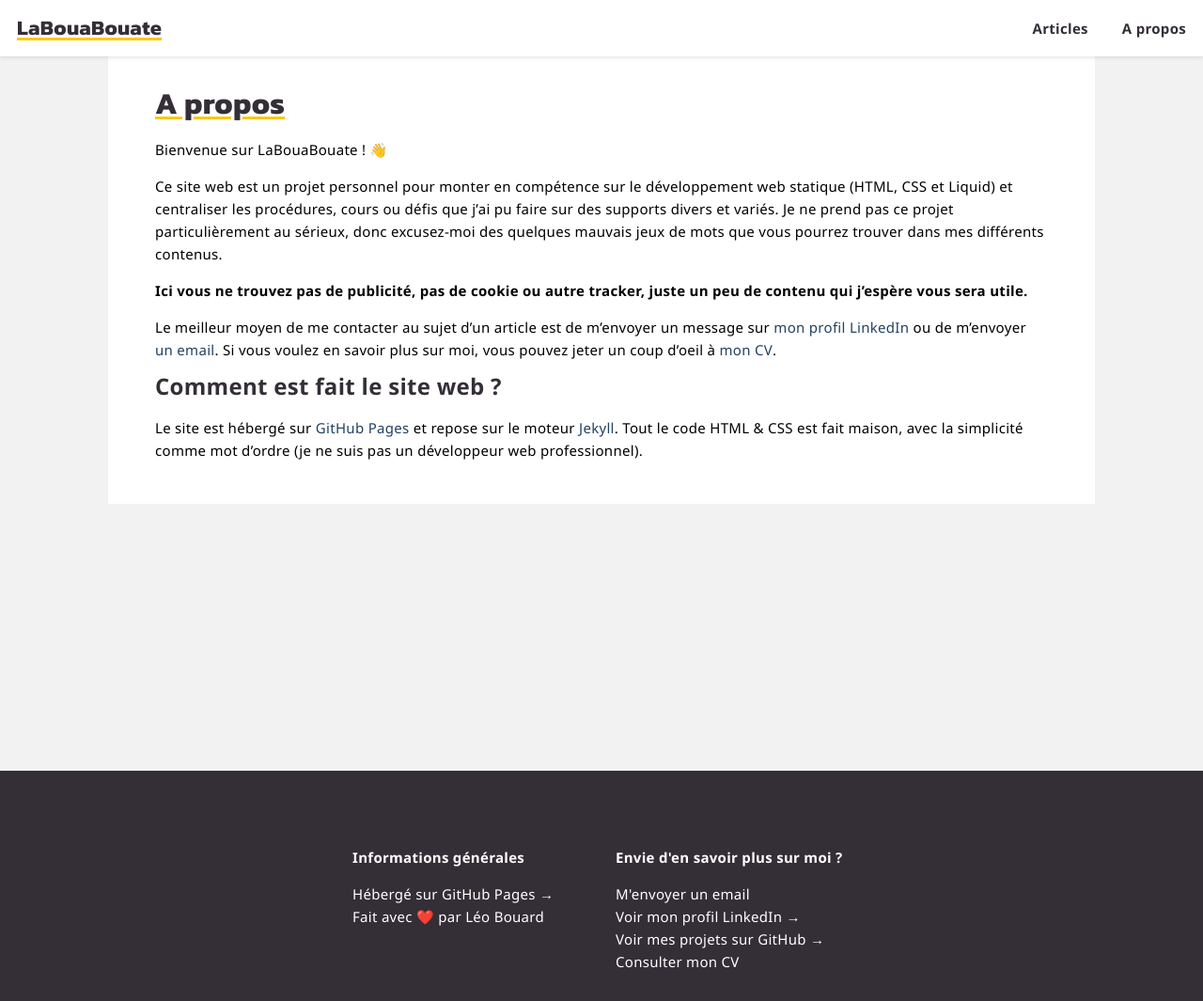
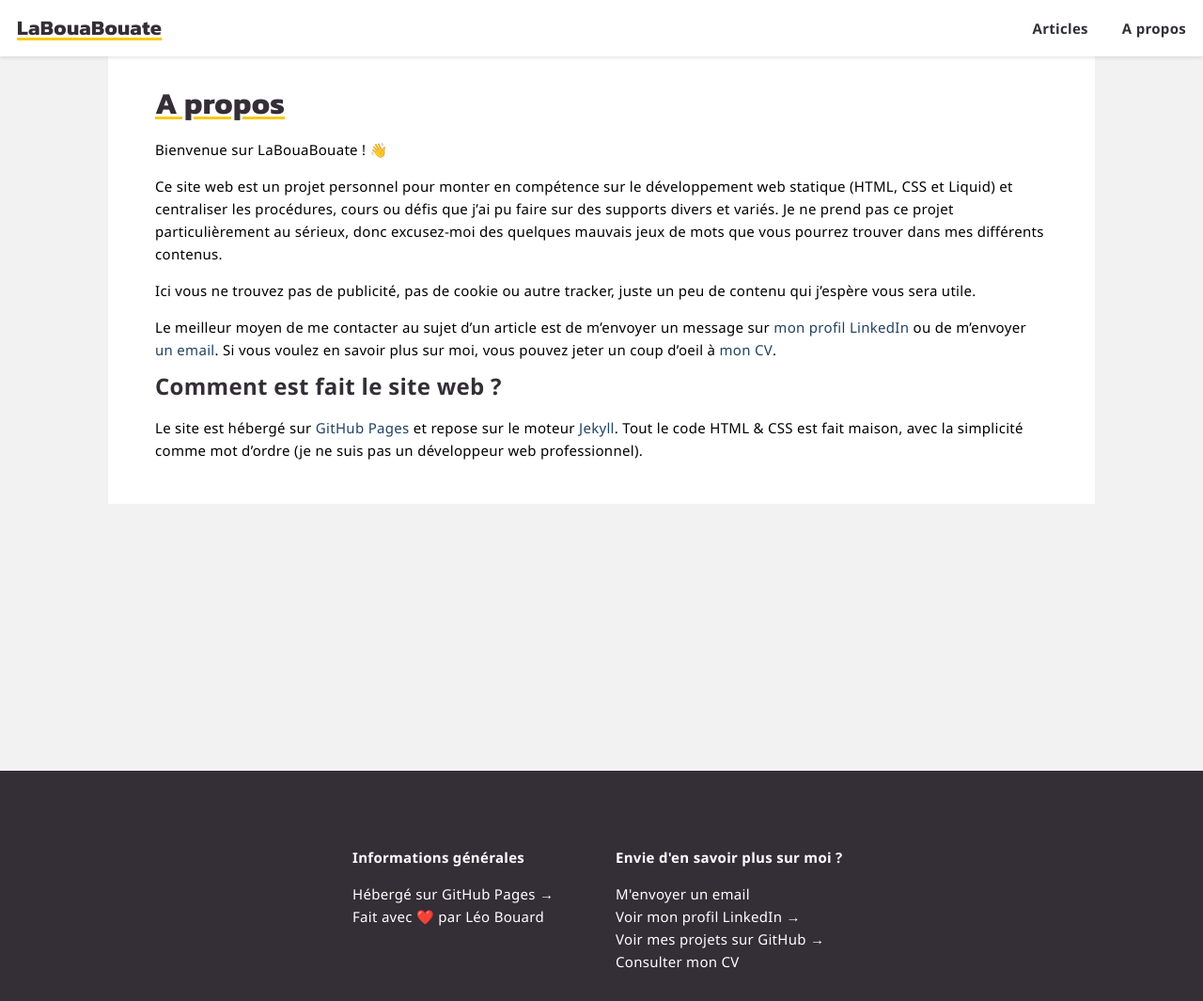
Before and after one commit to leobouard/leobouard.github.io, a Jekyll site: the page built from about.md, in a window 1280 px wide. Shown: the whole page at 94% size. Built offline with Jekyll 4.4.1, drawn with Linux system fonts in a browser that asks for light colours; some web fonts are replaced.

```diff
--- a/about.md
+++ b/about.md
@@ -11,7 +11,7 @@ Bienvenue sur LaBouaBouate ! 👋
 
 Ce site web est un projet personnel pour monter en compétence sur le développement web statique (HTML, CSS et Liquid) et centraliser les procédures, cours ou défis que j'ai pu faire sur des supports divers et variés. Je ne prend pas ce projet particulièrement au sérieux, donc excusez-moi des quelques mauvais jeux de mots que vous pourrez trouver dans mes différents contenus.
 
-**Ici vous ne trouvez pas de publicité, pas de cookie ou autre tracker, juste un peu de contenu qui j'espère vous sera utile.**
+Ici vous ne trouvez pas de publicité, pas de cookie ou autre tracker, juste un peu de contenu qui j'espère vous sera utile.
 
 Le meilleur moyen de me contacter au sujet d'un article est de m'envoyer un message sur [mon profil LinkedIn]({{ site.linkedin }}) ou de m'envoyer [un email](mailto:{{ site.emailAddress }}). Si vous voulez en savoir plus sur moi, vous pouvez jeter un coup d'oeil à [mon CV](/cv).
 
```
